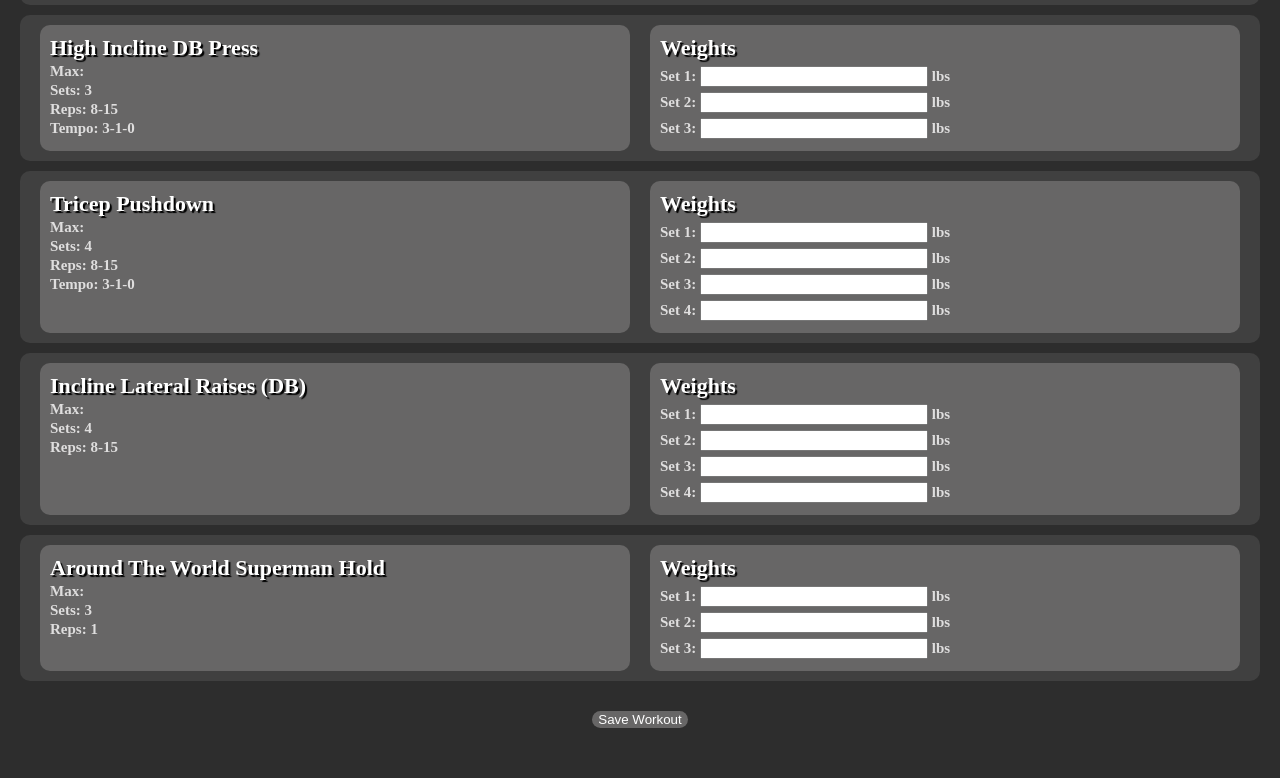
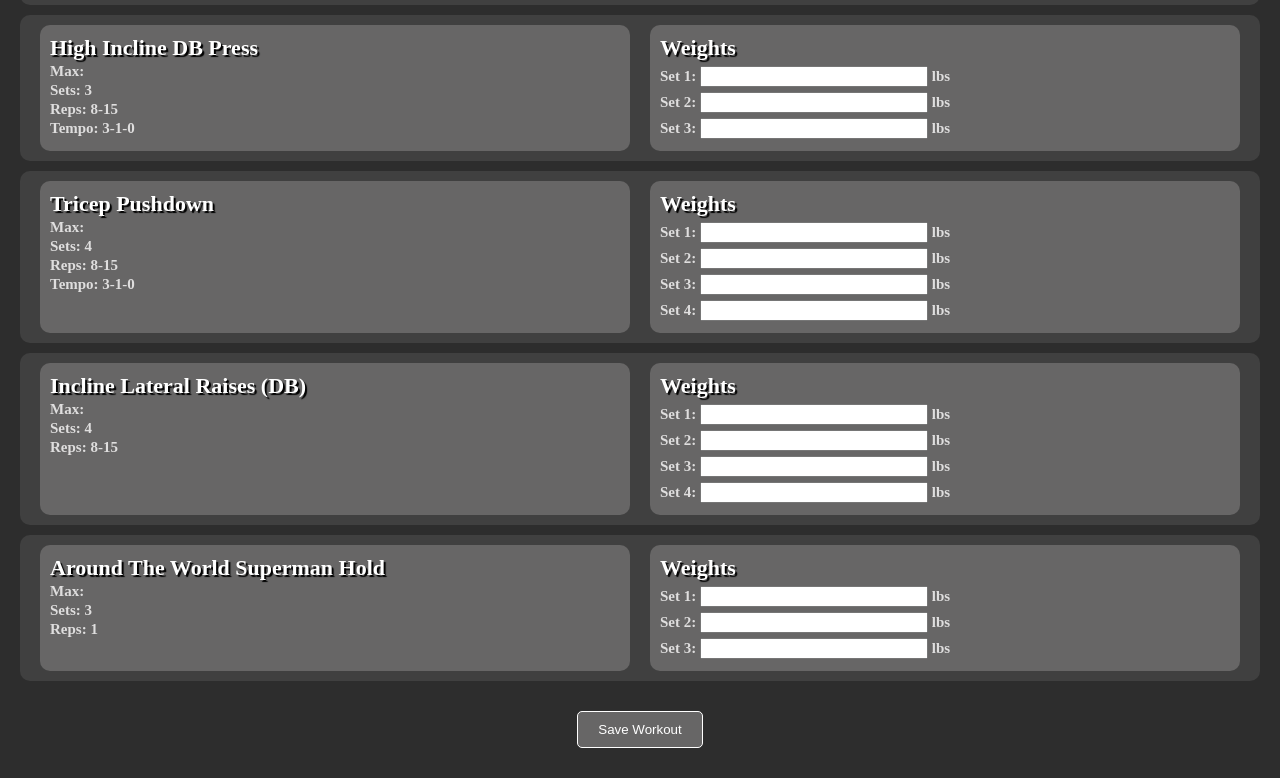
Before and after one commit to DylanFerger/Personal-Lifting-API, a website: page day1.html in a window 1280 px wide. Shown: the part 617-1395 px from the top of the page. Drawn offline with Linux system fonts and the light colour scheme; no server answers.

Commit message:
button styling 2

```diff
--- a/public/style.css
+++ b/public/style.css
@@ -155,8 +155,9 @@ section{
 button{
     color: white;
     background-color: rgb(103, 102, 102);
-    border: 0px solid black;
-    border-radius: 10px;
+    border: 1px solid white;
+    border-radius: 5px;
+    padding: 1rem 2rem;
 }
 
 /******************************************
```
